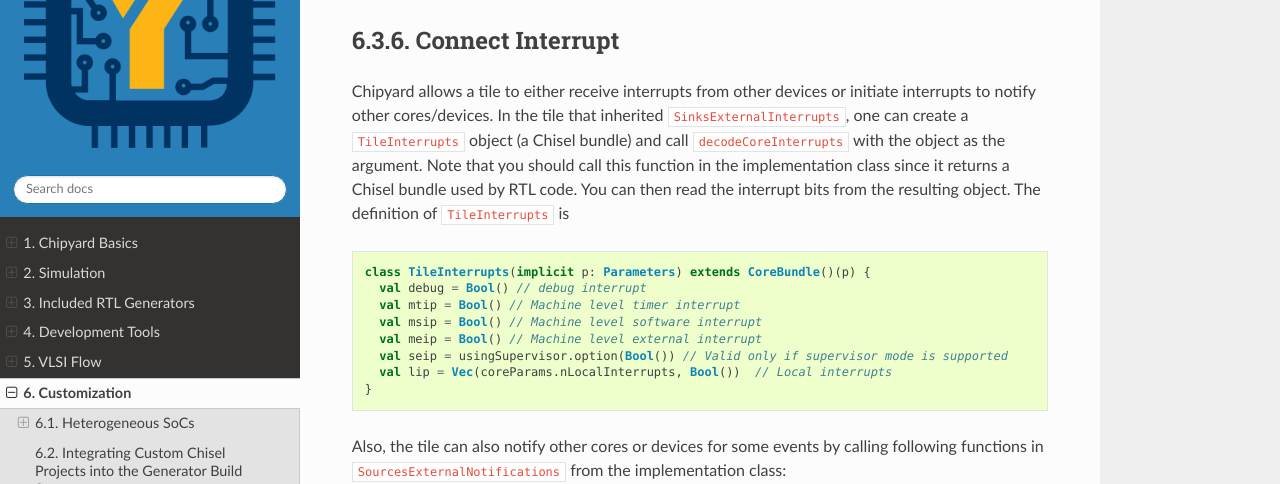
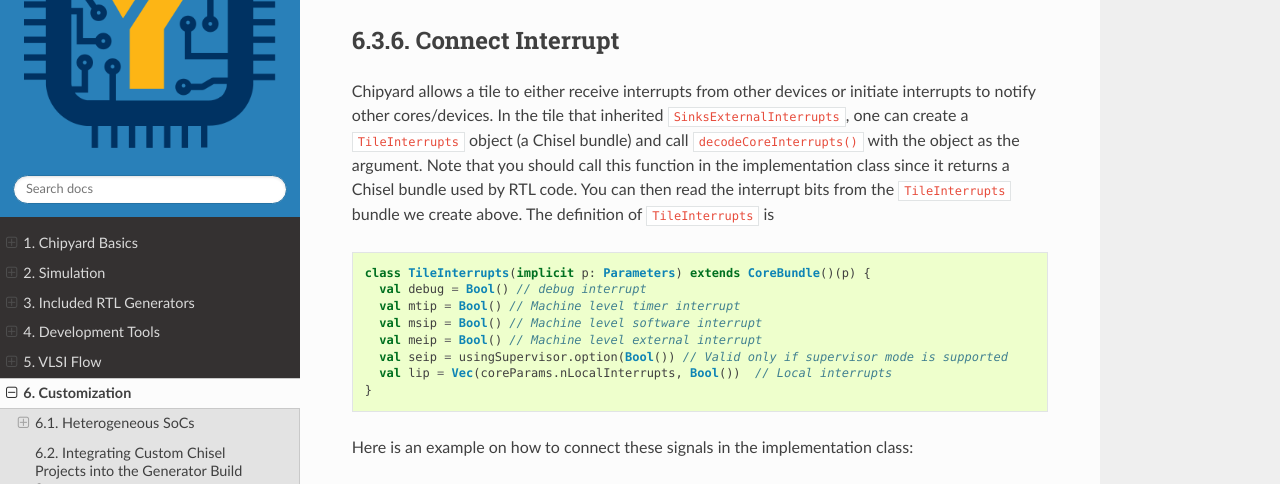
Before and after one commit to ucb-bar/chipyard, a Sphinx documentation site: the page built from docs/Customization/Custom-Core.rst, in a window 1280 px wide and 1400 px high, scrolled down 4942 px. Shown: the part 127-611 px from the top of the window. Built offline with Sphinx 7.4.7 and the Read the Docs theme 2.0.0, drawn with Linux system fonts in a browser that asks for light colours; some of the changed text lies outside the part shown; grey boxes are pictures that could not be loaded.

Commit message:
4th revision

```diff
--- a/docs/Customization/Custom-Core.rst
+++ b/docs/Customization/Custom-Core.rst
@@ -224,9 +224,9 @@
 
 Chipyard allows a tile to either receive interrupts from other devices or initiate interrupts to notify other cores/devices.
 In the tile that inherited ``SinksExternalInterrupts``, one can create a ``TileInterrupts`` object (a Chisel bundle) and
-call ``decodeCoreInterrupts`` with the object as the argument. Note that you should call this function in the implementation
-class since it returns a Chisel bundle used by RTL code. You can then read the interrupt bits from the resulting object.
-The definition of ``TileInterrupts`` is
+call ``decodeCoreInterrupts()`` with the object as the argument. Note that you should call this function in the implementation
+class since it returns a Chisel bundle used by RTL code. You can then read the interrupt bits from the ``TileInterrupts`` bundle
+we create above. The definition of ``TileInterrupts`` is
 
 .. code-block:: scala
 
@@ -239,15 +239,29 @@
       val lip = Vec(coreParams.nLocalInterrupts, Bool())  // Local interrupts
     }
 
+Here is an example on how to connect these signals in the implementation class:
+
+.. literalinclude:: ../../generators/chipyard/src/main/scala/example/TutorialTile.scala
+    :language: scala
+    :start-after: DOC include start: connect interrupt
+    :end-before: DOC include end: connect interrupt
+
 Also, the tile can also notify other cores or devices for some events by calling following functions in ``SourcesExternalNotifications``
 from the implementation class:
 
 .. code-block:: scala
 
     def reportHalt(could_halt: Option[Bool]) // Triggered when there is an unrecoverable hardware error (halt the machine)
-    def reportHalt(errors: Seq[CanHaveErrors]) // Varient for standard error bundle (used only by cache when there's an ECC error)
-    reportCease(could_cease: Option[Bool], quiescenceCycles: Int = 8) // Triggered when the core stop retiring instructions (like clock gating)
-    reportWFI(could_wfi: Option[Bool]) // Triggered when a WFI instruction is executed
+    def reportHalt(errors: Seq[CanHaveErrors]) // Varient for standard error bundle (Rocket specific: used only by cache when there's an ECC error)
+    def reportCease(could_cease: Option[Bool], quiescenceCycles: Int = 8) // Triggered when the core stop retiring instructions (like clock gating)
+    def reportWFI(could_wfi: Option[Bool]) // Triggered when a WFI instruction is executed
+
+Here is an example on how to use these functions to raise interrupt.
+
+.. literalinclude:: ../../generators/chipyard/src/main/scala/example/TutorialTile.scala
+    :language: scala
+    :start-after: DOC include start: raise interrupt
+    :end-before: DOC include end: raise interrupt
 
 Create Config Fragments to Integrate the Core
 ---------------------------------------------
```
Also changed, not shown: 1 other file.
